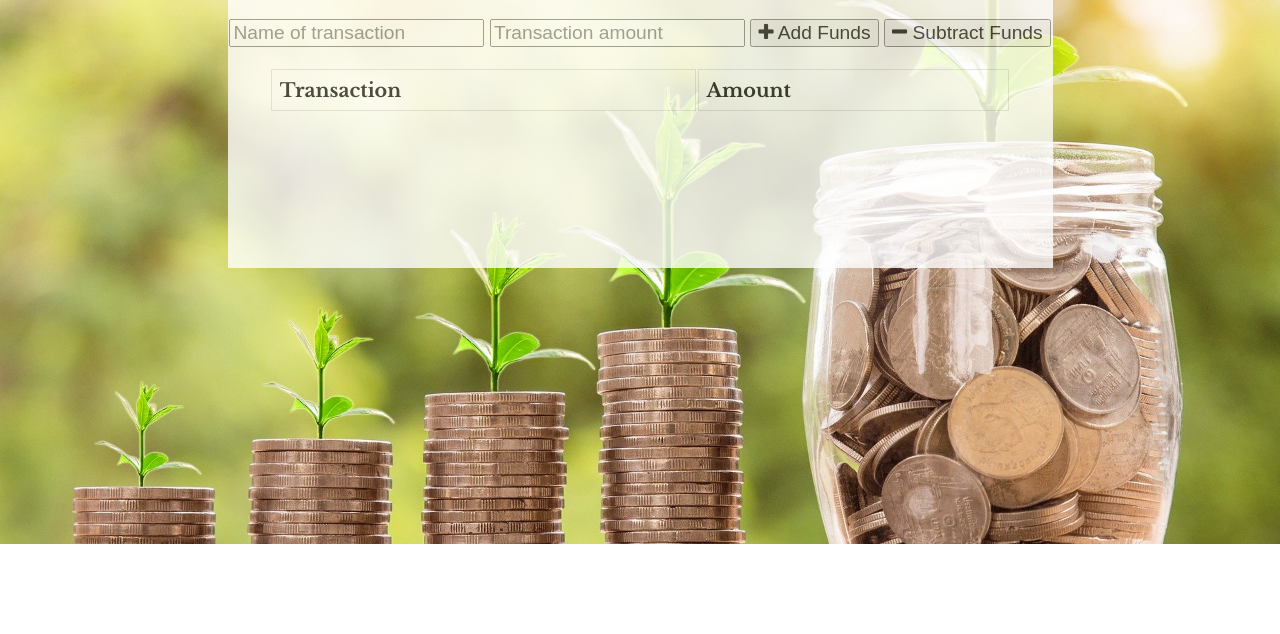
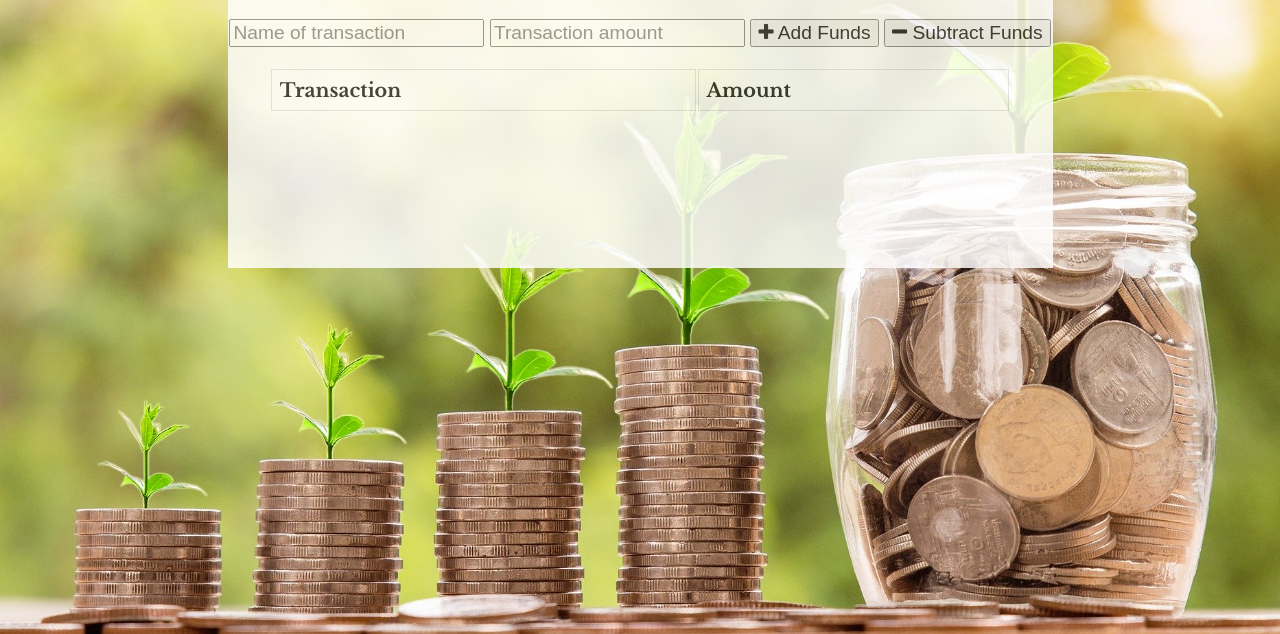
Before and after one commit to kmvanneste/No-Excuses-The-Budget-App, a website: page public/index.html in a window 1280 px wide. Shown: the part 256-890 px from the top of the page. Before the commit the page ends 800 px from the top, so only its background shows below. Drawn offline with nearby package versions, Linux system fonts and the light colour scheme; no server answers.

Commit message:
updated README and fixed background image margins

```diff
--- a/public/index.js
+++ b/public/index.js
@@ -71,7 +71,7 @@ function populateChart() {
         datasets: [{
             label: "Total Over Time",
             fill: true,
-            backgroundColor: "#6666ff",
+            backgroundColor: "#556b2f",
             data
         }]
     }
--- a/public/styles.css
+++ b/public/styles.css
@@ -3,8 +3,12 @@ body {
   font-family: Arial;
   background-image: url("./images/money.jpg");
   background-size: cover;
+  -webkit-background-size: cover;
+  -moz-background-size: cover;
+  -o-background-size: cover;
   background-repeat: no-repeat;
   font-family: 'Libre Baskerville', serif;
+  height: 107vh;
 }
 
 .Header {
@@ -49,8 +53,7 @@ tr:nth-child(even) {
   max-width: 825px;
   text-align: center;
   background-color: white;
-  opacity: .8;
-  color: black;
+  opacity: .83;
 }
 
 .total {
@@ -63,8 +66,7 @@ tr:nth-child(even) {
   margin-top: 25px;
   width: 100%;
   background-color: white;
-  opacity: .8;
-  color: black;
+  opacity: .83;
 }
 
 .transactions {
@@ -75,5 +77,4 @@ tr:nth-child(even) {
   margin: 0 auto;
   background-color: white;
   opacity: .85;
-  color: black;
 }
```
Also changed, not shown: README.md, public/images/webpage.png (deleted), 1 other file.
